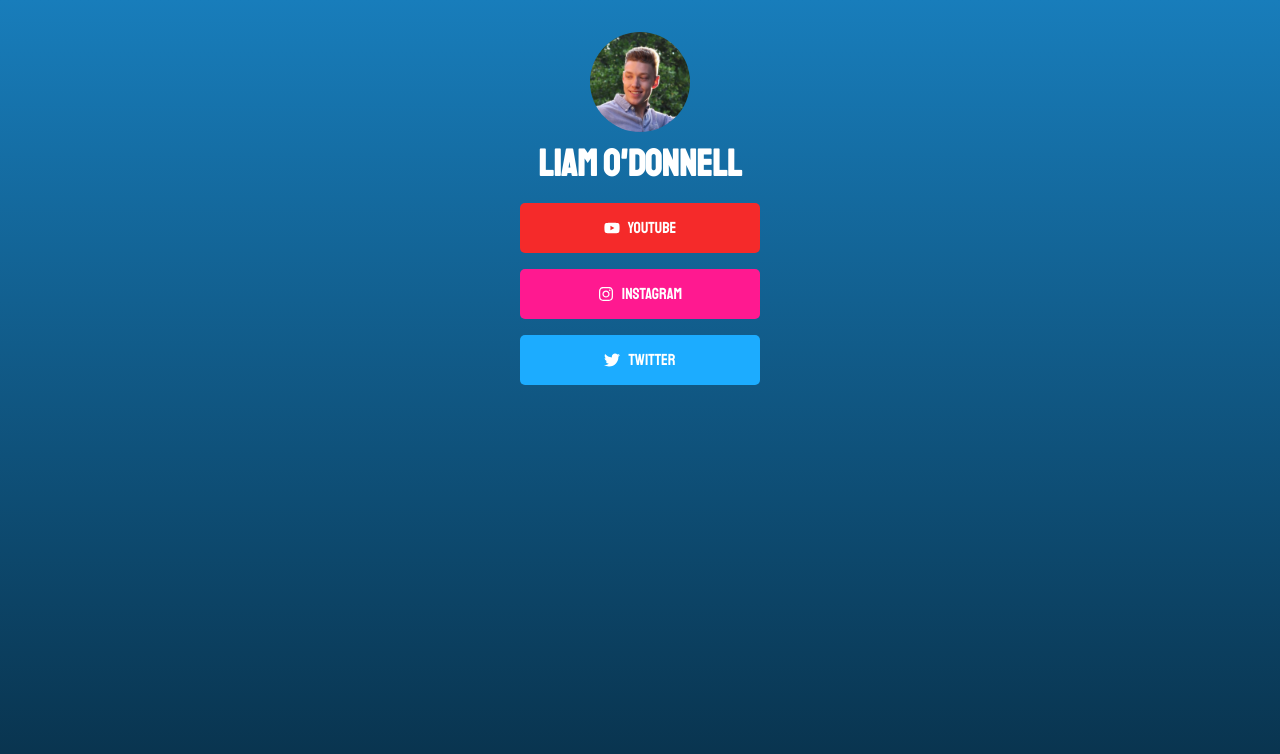
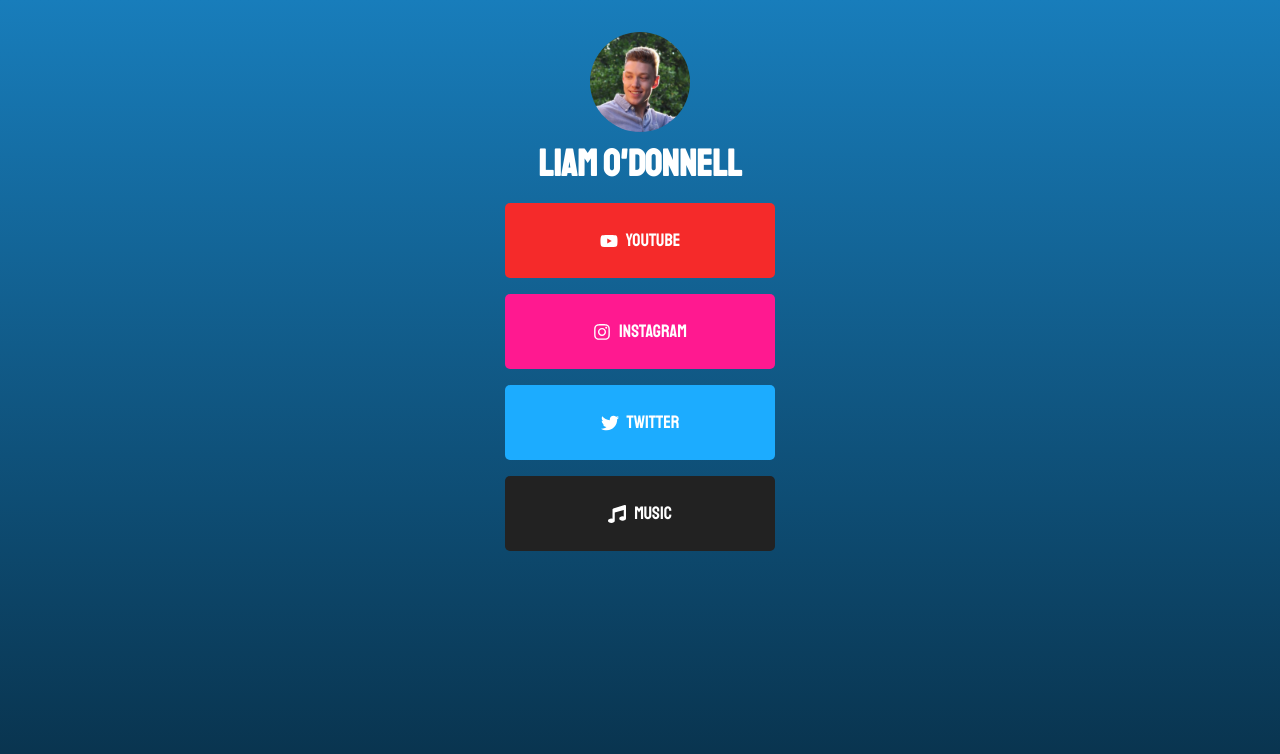
Before and after one commit to LiamO32/liam-odonnell-links, a Gatsby site: page / in a window 1280 px wide. Built offline with nearby package versions, Linux system fonts and the light colour scheme; Gatsby itself is replaced by a stand-in of ours.

Commit message:
updating website with new links to muci

```diff
--- a/src/pages/index.js
+++ b/src/pages/index.js
@@ -1,6 +1,7 @@
 import React from "react"
 import Layout from "../components/Layout"
-import { FaYoutube, FaInstagram, FaTwitter } from 'react-icons/fa'
+import { FaYoutube, FaInstagram, FaTwitter, FaMusic } from 'react-icons/fa'
+import '../styles/linkpage.css'
 import '../styles/index.css'
 
 export default function Home() {
@@ -8,13 +9,14 @@ export default function Home() {
     <Layout>
       <section className='flex-center-column'>
         <section className="title flex-center-column">
-          <div class="me"></div>
+          <div class="profile-image me"></div>
           <h1>Liam O'Donnell</h1>
         </section>
         <section className="links flex-center-column">
           <a className="youtube" href="https://www.youtube.com/channel/UCg7Z9p23feEGEu9JnJPOrrg"><FaYoutube/>Youtube</a>
           <a className="instagram" href="https://www.instagram.com/imliamodonnell/"><FaInstagram/>Instagram</a>
           <a className="twitter" href="https://twitter.com/imliamodonnell"><FaTwitter/>Twitter</a>
+          <a className="music" href="https://links.luabeta.com"><FaMusic/>Music</a>
         </section>
       </section>
     </Layout>
--- a/src/styles/global.css
+++ b/src/styles/global.css
@@ -17,6 +17,7 @@ html {
 }
 
 body {
+    min-height: 100vh;
     background: rgb(24,125,187);
     background: linear-gradient(180deg, rgba(24,125,187,1) 0%, rgba(8,48,73,1) 100%);
 }
--- a/src/styles/index.css
+++ b/src/styles/index.css
@@ -1,32 +1,5 @@
-.title {
-    font-size: 2em;
-    padding-bottom:16px;
-}
-
 .me {
-    height: 100px;
-    width: 100px;
-    border-radius: 50px;
-    margin-bottom: 8px;
     background-image: url(../images/me.jpg);
-    background-size: cover;
-    background-position: center;
-}
-
-.links > a {
-    height: 50px;
-    line-height: 50px;
-    width: 15em;
-    margin-bottom: 16px;
-    border-radius: 5px;
-    display: flex;
-    justify-content: center;
-    align-items: center;
-    cursor: pointer;
-}
-
-.links > a > svg {
-    margin-right: 8px;
 }
 
 .youtube {
@@ -40,3 +13,7 @@
 .twitter {
     background-color: #1cacff;
 }
+
+.music {
+    background-color: #222;
+}
--- a/src/styles/layout.css
+++ b/src/styles/layout.css
@@ -1,4 +1,3 @@
 .layout {
     padding: 2em;
-    height: calc(100vh - 4em)
 }
--- /dev/null
+++ b/src/styles/linkpage.css
@@ -0,0 +1,30 @@
+.title {
+    font-size: 2em;
+    padding-bottom:16px;
+}
+
+.profile-image {
+    height: 100px;
+    width: 100px;
+    border-radius: 50px;
+    margin-bottom: 8px;
+    background-size: cover;
+    background-position: center;
+}
+
+.links > a {
+    height: 75px;
+    line-height: 75px;
+    width: 15em;
+    margin-bottom: 16px;
+    border-radius: 5px;
+    display: flex;
+    justify-content: center;
+    align-items: center;
+    cursor: pointer;
+    font-size: 18px;
+}
+
+.links > a > svg {
+    margin-right: 8px;
+}
```
